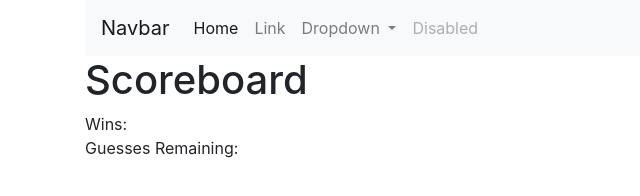
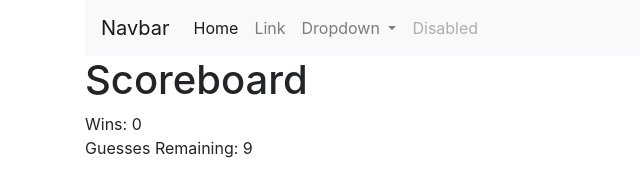
Before and after one commit to Unobtainiumrock/Word-Guess-Game, a plain HTML site: page index.html in a window 1280 px wide. Shown: the full height of the page, 0-640 px from the left. Drawn offline with nearby package versions, Linux system fonts and the light colour scheme.

Commit message:
Add span with id for targeting score updates

```diff
--- a/index.html
+++ b/index.html
@@ -59,19 +59,21 @@
       <!-- Main left area -->
       <div class="col-md-3" id="main-left">
         <h1>Scoreboard</h1>
+
         <!-- Wins container -->
         <div class="container">
           <div class="row" id="wins">
             <div class="colum-md-12" id="wins">
-              Wins:
+              Wins: <span id="wins"> 0 </span>
             </div>
           </div>
         </div>
+
         <!-- Guesses remaining container -->
         <div class="container">
           <div class="row" id="guesses-remaining">
             <div class="column-md-12" id="guesses-remaining">
-              Guesses Remaining:
+              Guesses Remaining: <span id="guesses-remaining"> 9 </span>
             </div>
           </div>
         </div>
```
